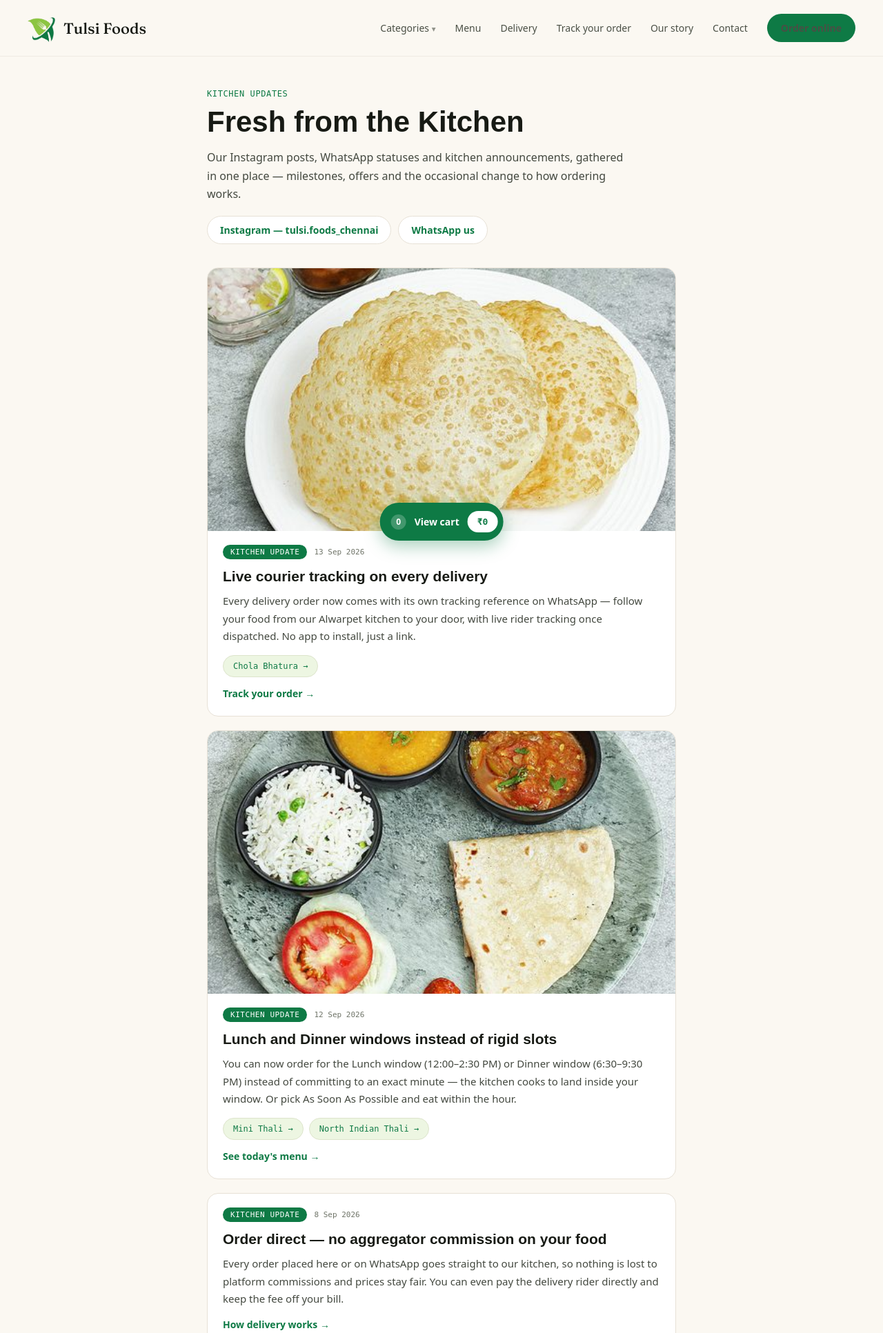
After one commit to rahullath/tulsi-foods, a FastAPI app: page /updates in a window 1280 px wide. The commit adds this page. Shown: the top 1933 px of the page at 69% size. Run offline with FastAPI, Linux system fonts and the light colour scheme; data comes from the database, SQL or seed files in the repository.

Commit message:
R2-4 Fresh from the Kitchen (/updates): file-backed Instagram/WhatsApp/announcement compilation (data/updates.json + validation), Blog JSON-LD, RSS feed, data-driven sitemap lastmod, landing Latest-updates teaser, footer links everywhere, llms.txt entry

```diff
--- a/app/main.py
+++ b/app/main.py
@@ -1,6 +1,7 @@
+import json
 import logging
 import re
-from datetime import date
+from datetime import date, datetime
 from pathlib import Path
 from urllib.parse import quote
 
@@ -9,6 +10,7 @@ from fastapi.responses import HTMLResponse, JSONResponse, PlainTextResponse, Res
 from fastapi.routing import APIRoute
 from fastapi.staticfiles import StaticFiles
 from fastapi.templating import Jinja2Templates
+from xml.sax.saxutils import escape as xml_escape
 from pydantic import BaseModel, Field
 
 from . import catalog, db, faqs, menu, orders, reviews
@@ -77,6 +79,51 @@ def all_categories() -> list[dict]:
     ]
 
 
+UPDATES_FILE = Path("data/updates.json")
+
+UPDATE_KIND_LABELS = {
+    "instagram": "Instagram", "whatsapp": "WhatsApp status", "update": "Kitchen update",
+    "offer": "Offer", "milestone": "Milestone",
+}
+
+
+def _display_date(iso: str) -> str:
+    try:
+        return datetime.strptime(iso, "%Y-%m-%d").strftime("%d %b %Y").lstrip("0")
+    except ValueError:
+        return iso
+
+
+def load_updates() -> list[dict]:
+    """Compilation of Instagram/WhatsApp posts + kitchen announcements for the
+    /updates page. File-backed so Mom adds entries without code changes;
+    photo/dish references are validated so a typo can't break the page."""
+    try:
+        raw = json.loads(UPDATES_FILE.read_text())
+    except (OSError, ValueError):
+        return []
+    photos = dish_photo_ids()
+    entries = []
+    for e in raw.get("entries", []):
+        if not e.get("date") or not e.get("title") or not e.get("text"):
+            continue
+        dishes = [d for d in (e.get("dishes") or []) if menu.get_item(d)]
+        entries.append({
+            "date": e["date"],
+            "date_display": _display_date(e["date"]),
+            "kind": e.get("kind") or "update",
+            "kind_label": UPDATE_KIND_LABELS.get(e.get("kind") or "update", "Update"),
+            "title": e["title"],
+            "text": e["text"],
+            "photo": e["photo"] if e.get("photo") in photos else None,
+            "dishes": [{"id": d, "name": menu.get_item(d)["name"]} for d in dishes],
+            "source": e.get("source") or None,
+            "source_label": e.get("source_label") or "See the original",
+        })
+    entries.sort(key=lambda e: e["date"], reverse=True)
+    return entries
+
+
 CATEGORY_BLURBS: dict[str, str] = {
     "Thalis & Combos": "The whole meal on one plate — phulka, dal, sabzi, rice, curd, salad and a sweet, assembled fresh the moment you order. The North Indian Thali is the restaurant's signature; the Mini Thali is the same idea, half the size.",
     "Parathas & Breads": "Hand-rolled parathas off the tawa, served with curd and pickle. Punjab-style, stuffed parathas, and plain variants that sit beside any sabzi.",
@@ -122,7 +169,7 @@ def landing_page(request: Request):
         request, "landing.html",
         {"picks": picks, "google_stats": google_stats, "google_review_link": GOOGLE_REVIEW_LINK,
          "faqs": faqs.landing_faqs(DELIVERY_ZONES, FREE_DELIVERY_ABOVE, price_range, bool(UPI_VPA)),
-         "categories": all_categories()},
+         "categories": all_categories(), "latest_updates": load_updates()[:3]},
     )
 
 
@@ -371,6 +418,58 @@ def bio_page(request: Request):
     return templates.TemplateResponse(request, "bio.html", {"recommendations": recommendations, "categories": all_categories()})
 
 
+@app.get("/updates", response_class=HTMLResponse)
+def updates_page(request: Request):
+    """Fresh from the Kitchen — compilation of Instagram/WhatsApp posts and
+    kitchen announcements. File-backed (data/updates.json) so new entries land
+    without code changes; gives crawlers fresh indexable content to chew on."""
+    updates = load_updates()
+    json_ld = {
+        "@context": "https://schema.org",
+        "@type": "Blog",
+        "name": "Fresh from the Kitchen — Tulsi Foods kitchen updates",
+        "url": f"{SITE_URL}/updates",
+        "blogPost": [
+            {
+                "@type": "BlogPosting",
+                "headline": u["title"],
+                "datePublished": u["date"],
+                "articleBody": u["text"],
+                **({"image": f"{SITE_URL}/static/img/dishes/{u['photo']}.jpg"} if u["photo"] else {}),
+                "author": {"@type": "Organization", "name": "Tulsi Foods"},
+            }
+            for u in updates
+        ],
+    }
+    return templates.TemplateResponse(
+        request, "updates.html",
+        {"updates": updates, "categories": all_categories(), "updates_json_ld": json_ld},
+    )
+
+
+@app.get("/updates.xml")
+def updates_rss():
+    """RSS feed of the same compilation — one more recrawl trigger for bots."""
+    items = []
+    for u in load_updates():
+        link = u["source"] or f"{SITE_URL}/updates"
+        items.append(
+            f"  <item>\n    <title>{xml_escape(u['title'])}</title>\n"
+            f"    <link>{xml_escape(link)}</link>\n"
+            f"    <guid>{xml_escape(link)}#{u['date']}</guid>\n"
+            f"    <pubDate>{u['date']}T06:00:00+05:30</pubDate>\n"
+            f"    <description>{xml_escape(u['text'])}</description>\n  </item>"
+        )
+    body = (
+        '<?xml version="1.0" encoding="UTF-8"?>\n<rss version="2.0">\n<channel>\n'
+        f"  <title>Fresh from the Kitchen — Tulsi Foods</title>\n"
+        f"  <link>{SITE_URL}/updates</link>\n"
+        "  <description>Instagram posts, WhatsApp statuses and kitchen announcements from Tulsi Foods, Mylapore.</description>\n"
+        + "\n".join(items) + "\n</channel>\n</rss>"
+    )
+    return Response(content=body, media_type="application/rss+xml")
+
+
 @app.get("/admin", response_class=HTMLResponse)
 def admin_page(request: Request):
     return templates.TemplateResponse(
@@ -457,6 +556,7 @@ def llms_txt():
         f"- [Track your order]({SITE_URL}/track): look up an order by tracking reference or phone",
         f"- [Delivery]({SITE_URL}/delivery): delivery areas, fees and timing",
         f"- [About]({SITE_URL}/about): the kitchen's story, reviews, and frequently asked questions",
+        f"- [Kitchen updates]({SITE_URL}/updates): Instagram posts, WhatsApp statuses and kitchen announcements",
         f"- [Privacy policy]({SITE_URL}/privacy-policy)",
         f"- [Refund &amp; cancellation policy]({SITE_URL}/refund-cancellation-policy)",
         "",
@@ -492,6 +592,14 @@ SITEMAP_TEMPLATES = {
     "/refund-cancellation-policy": "refund-cancellation-policy.html",
     "/track": "track-landing.html",
     "/404": "404.html",
+    "/updates": "updates.html",
+}
+
+
+# Sitemap freshness for data-backed pages: lastmod follows the newest of the
+# template and its data file, so new entries bump the date without a deploy.
+SITEMAP_DATA_FILES = {
+    "/updates": UPDATES_FILE,
 }
 
 
@@ -513,10 +621,15 @@ def sitemap_xml():
     entries = []
     for path in paths:
         lastmod_tag = ""
+        mtimes = []
         template_name = SITEMAP_TEMPLATES.get(path)
         if template_name:
-            mtime = (template_dir / template_name).stat().st_mtime
-            lastmod_tag = f"\n    <lastmod>{date.fromtimestamp(mtime).isoformat()}</lastmod>"
+            mtimes.append((template_dir / template_name).stat().st_mtime)
+        data_file = SITEMAP_DATA_FILES.get(path)
+        if data_file and data_file.exists():
+            mtimes.append(data_file.stat().st_mtime)
+        if mtimes:
+            lastmod_tag = f"\n    <lastmod>{date.fromtimestamp(max(mtimes)).isoformat()}</lastmod>"
         entries.append(f"  <url>\n    <loc>{SITE_URL}{path}</loc>{lastmod_tag}\n  </url>")
     menu_mtime = (Path("data/menu.json")).stat().st_mtime
     menu_items = [m for m in menu.load_menu() if not m["id"].endswith(menu.HALF_SUFFIX)]
--- a/app/templates/404.html
+++ b/app/templates/404.html
@@ -64,6 +64,6 @@ body { font-family: 'IBM Plex Sans', system-ui, sans-serif; background: var(--bg
 
 <div class="footer">
   <span>Tulsi Foods · 34 Murrays Gate Road, Alwarpet, Chennai 600018 · Mon–Sat 9 AM–9 PM, Sun 11 AM–9 PM</span>
-  <span><a href="/menu">Menu</a> · <a href="/delivery">Delivery areas</a> · <a href="/track">Track your order</a> · <a href="/about">Our story</a> · <a href="/privacy-policy">Privacy</a> · <a href="/refund-cancellation-policy">Refund policy</a></span>
+  <span><a href="/menu">Menu</a> · <a href="/delivery">Delivery areas</a> · <a href="/track">Track your order</a> · <a href="/about">Our story</a> · <a href="/updates">Kitchen updates</a> · <a href="/privacy-policy">Privacy</a> · <a href="/refund-cancellation-policy">Refund policy</a></span>
 </div>
 {% endblock %}
--- a/app/templates/about.html
+++ b/app/templates/about.html
@@ -192,7 +192,7 @@ section[id] { scroll-margin-top: 76px; }
 
 <div class="footer">
   <span>Tulsi Foods · 34 Murrays Gate Road, Alwarpet, Chennai 600018 · Mon–Sat 9 AM–9 PM, Sun 11 AM–9 PM</span>
-  <span><a href="/menu">Menu</a> · <a href="/delivery">Delivery areas</a> · <a href="/track">Track your order</a> · <a href="/about#contact">Contact</a> · <a href="/privacy-policy">Privacy</a> · <a href="/refund-cancellation-policy">Refund policy</a></span>
+  <span><a href="/menu">Menu</a> · <a href="/delivery">Delivery areas</a> · <a href="/track">Track your order</a> · <a href="/about#contact">Contact</a> · <a href="/updates">Kitchen updates</a> · <a href="/privacy-policy">Privacy</a> · <a href="/refund-cancellation-policy">Refund policy</a></span>
 </div>
 
 <script type="application/ld+json">
--- a/app/templates/bio.html
+++ b/app/templates/bio.html
@@ -165,7 +165,7 @@ body { font-family: 'IBM Plex Sans', system-ui, sans-serif; background: var(--bg
   </section>
 
   <div class="bio-footer">
-    <a href="/">Tulsi Foods full site →</a> &nbsp;·&nbsp; <a href="/menu">Menu</a> &nbsp;·&nbsp; <a href="/track">Track an order</a>
+    <a href="/">Tulsi Foods full site →</a> &nbsp;·&nbsp; <a href="/menu">Menu</a> &nbsp;·&nbsp; <a href="/track">Track an order</a> &nbsp;·&nbsp; <a href="/updates">Kitchen updates</a>
   </div>
 </div>
 {% endblock %}
--- a/app/templates/category.html
+++ b/app/templates/category.html
@@ -133,7 +133,7 @@ body { font-family: 'IBM Plex Sans', system-ui, sans-serif; background: var(--bg
 <div class="footer">
   <span>Tulsi Foods · 34 Murrays Gate Road, Alwarpet, Chennai 600018 · Mon–Sat 9 AM–9 PM, Sun 11 AM–9 PM</span>
   <span>{% for c in categories %}<a href="/category/{{ c.slug }}">{{ c.name }}</a>{% if not loop.last %}, {% endif %}{% endfor %}</span>
-  <span><a href="/menu">Menu</a> · <a href="/delivery">Delivery areas</a> · <a href="/track">Track your order</a> · <a href="/about">Our story</a> · <a href="/privacy-policy">Privacy</a> · <a href="/refund-cancellation-policy">Refund policy</a></span>
+  <span><a href="/menu">Menu</a> · <a href="/delivery">Delivery areas</a> · <a href="/track">Track your order</a> · <a href="/about">Our story</a> · <a href="/updates">Kitchen updates</a> · <a href="/privacy-policy">Privacy</a> · <a href="/refund-cancellation-policy">Refund policy</a></span>
 </div>
 
 <script type="application/ld+json">
--- a/app/templates/delivery.html
+++ b/app/templates/delivery.html
@@ -123,7 +123,7 @@ body { font-family: 'IBM Plex Sans', system-ui, sans-serif; background: var(--bg
 
 <div class="footer">
   <span>Tulsi Foods · 34 Murrays Gate Road, Alwarpet, Chennai 600018 · Mon–Sat 9 AM–9 PM, Sun 11 AM–9 PM</span>
-  <span><a href="/menu">Menu</a> · <a href="/track">Track your order</a> · <a href="/about">Our story</a> · <a href="/about#contact">Contact</a> · <a href="/privacy-policy">Privacy</a> · <a href="/refund-cancellation-policy">Refund policy</a></span>
+  <span><a href="/menu">Menu</a> · <a href="/track">Track your order</a> · <a href="/about">Our story</a> · <a href="/about#contact">Contact</a> · <a href="/updates">Kitchen updates</a> · <a href="/privacy-policy">Privacy</a> · <a href="/refund-cancellation-policy">Refund policy</a></span>
 </div>
 
 <script type="application/ld+json">
--- a/app/templates/item.html
+++ b/app/templates/item.html
@@ -122,6 +122,8 @@
     <a href="/">← Tulsi Foods home</a>
     <span class="mf-sep">·</span>
     <a href="/delivery">Delivery areas</a>
+    <span class="mf-sep">·</span>
+    <a href="/updates">Kitchen updates</a>
     <span class="mf-sep">·</span>
     <a href="/privacy-policy">Privacy policy</a>
     <span class="mf-sep">·</span>
--- a/app/templates/menu.html
+++ b/app/templates/menu.html
@@ -88,6 +88,8 @@
 
   <footer class="mf">
     <a href="/">← Tulsi Foods home</a>
+    <span class="mf-sep">·</span>
+    <a href="/updates">Kitchen updates</a>
     <span class="mf-sep">·</span>
     <a href="/privacy-policy">Privacy policy</a>
     <span class="mf-sep">·</span>
--- a/app/templates/privacy.html
+++ b/app/templates/privacy.html
@@ -6,7 +6,7 @@
 {% block canonical %}<link rel="canonical" href="https://tulsifoods.app/privacy-policy">{% endblock %}
 {% block body %}
 <main class="page">
-  <p><a href="/">← Back to Tulsi Foods</a></p>
+  <p><a href="/">← Back to Tulsi Foods</a> · <a href="/updates">Kitchen updates</a></p>
   <h1>Privacy Policy</h1>
   <p class="sub">Last updated: 13 August 2026</p>
 
--- a/app/templates/refund-cancellation-policy.html
+++ b/app/templates/refund-cancellation-policy.html
@@ -6,7 +6,7 @@
 {% block canonical %}<link rel="canonical" href="https://tulsifoods.app/refund-cancellation-policy">{% endblock %}
 {% block body %}
 <main class="page">
-  <p><a href="/">← Back to Tulsi Foods</a></p>
+  <p><a href="/">← Back to Tulsi Foods</a> · <a href="/updates">Kitchen updates</a></p>
   <h1>Refund &amp; Cancellation Policy</h1>
   <p class="sub">Last updated: 13 September 2026</p>
 
--- a/app/templates/track-landing.html
+++ b/app/templates/track-landing.html
@@ -112,7 +112,7 @@ button[disabled] { opacity: .5; cursor: default; }
 
 <div class="footer">
   <span>Tulsi Foods · 34 Murrays Gate Road, Alwarpet, Chennai 600018 · Mon–Sat 9 AM–9 PM, Sun 11 AM–9 PM</span>
-  <span><a href="/menu">Menu</a> · <a href="/delivery">Delivery areas</a> · <a href="/about">Our story</a> · <a href="/about#contact">Contact</a> · <a href="/privacy-policy">Privacy</a> · <a href="/refund-cancellation-policy">Refund policy</a></span>
+  <span><a href="/menu">Menu</a> · <a href="/delivery">Delivery areas</a> · <a href="/about">Our story</a> · <a href="/about#contact">Contact</a> · <a href="/updates">Kitchen updates</a> · <a href="/privacy-policy">Privacy</a> · <a href="/refund-cancellation-policy">Refund policy</a></span>
 </div>
 
 <script>
--- /dev/null
+++ b/app/templates/updates.html
@@ -0,0 +1,90 @@
+{% extends "base.html" %}
+{% block meta %}
+<meta name="description" content="Fresh from the Kitchen — Instagram posts, WhatsApp statuses and announcements from Tulsi Foods, Mylapore: 11 years, direct ordering, live courier tracking, Lunch and Dinner windows.">
+<title>Fresh from the Kitchen — Updates | Tulsi Foods, Mylapore Chennai</title>
+<link rel="alternate" type="application/rss+xml" title="Fresh from the Kitchen — Tulsi Foods" href="https://tulsifoods.app/updates.xml">
+<script type="application/ld+json">{{ updates_json_ld | tojson }}</script>
+{% endblock %}
+{% block canonical %}<link rel="canonical" href="https://tulsifoods.app/updates">{% endblock %}
+{% block styles %}{% endblock %}
+{% block body %}
+<style>
+:root { --g: #0E7A45; --sf: #E08A1E; --bg: #FBF8F2; --card: #fff; --border: #E7E1D6; --ink: #171A14; --sub: #6F7468; --line2: #EFEBE3; }
+* { box-sizing: border-box; margin: 0; }
+body { font-family: 'IBM Plex Sans', system-ui, sans-serif; background: var(--bg); color: var(--ink); }
+
+.page { max-width: 760px; margin: 0 auto; padding: 48px 40px 64px; }
+.page-tag { font: 500 12px/1 'IBM Plex Mono', monospace; color: var(--g); letter-spacing: .05em; text-transform: uppercase; }
+.page h1 { font-family: 'Bricolage Grotesque', sans-serif; font-size: clamp(30px, 4vw, 42px); margin: 12px 0 0; line-height: 1.08; }
+.page-sub { margin: 16px 0 0; font-size: 16px; line-height: 1.65; color: #43483F; max-width: 620px; }
+.page-sub a { color: var(--g); font-weight: 600; text-decoration: none; }
+.follow { margin-top: 18px; display: flex; gap: 10px; flex-wrap: wrap; }
+.follow a { font-size: 14px; font-weight: 600; color: var(--g); background: var(--card); border: 1px solid var(--border); border-radius: 999px; padding: 10px 18px; text-decoration: none; }
+.follow a:hover { border-color: var(--g); }
+
+.feed { margin-top: 34px; display: flex; flex-direction: column; gap: 20px; }
+.card { background: var(--card); border: 1px solid var(--border); border-radius: 16px; overflow: hidden; }
+.card-photo { aspect-ratio: 16 / 9; background: #F0F3E8; }
+.card-photo img { width: 100%; height: 100%; object-fit: cover; display: block; }
+.card-body { padding: 20px 22px 22px; }
+.card-meta { display: flex; align-items: center; gap: 10px; font: 500 11px/1 'IBM Plex Mono', monospace; }
+.card-kind { color: #fff; background: var(--g); border-radius: 999px; padding: 5px 11px; letter-spacing: .05em; text-transform: uppercase; }
+.card-kind.kind-offer { background: var(--sf); }
+.card-kind.kind-milestone { background: #5B6B45; }
+.card-date { color: var(--sub); }
+.card h2 { font-family: 'Bricolage Grotesque', sans-serif; font-size: 21px; margin: 12px 0 0; line-height: 1.25; }
+.card p { margin: 10px 0 0; font-size: 15px; line-height: 1.7; color: #43483F; }
+.card-related { margin-top: 14px; display: flex; flex-wrap: wrap; gap: 8px; }
+.card-related a { font: 500 12px/1 'IBM Plex Mono', monospace; color: var(--g); background: #EDF6E2; border: 1px solid #DDE4CC; border-radius: 999px; padding: 9px 14px; text-decoration: none; }
+.card-related a:hover { border-color: var(--g); }
+.card-source { display: inline-block; margin-top: 14px; font-size: 14px; font-weight: 600; color: var(--g); text-decoration: none; }
+.card-source:hover { text-decoration: underline; }
+
+.footer { padding: 26px 40px 34px; font-size: 13px; color: var(--sub); max-width: 1200px; margin: 0 auto; display: flex; flex-direction: column; gap: 8px; }
+.footer a { color: var(--g); text-decoration: none; }
+
+@media (max-width: 768px) {
+  .page { padding: 32px 18px 48px; }
+  .card-body { padding: 16px 18px 18px; }
+  .footer { padding: 20px 18px 30px; }
+}
+</style>
+
+<div class="page">
+  <div class="page-tag">Kitchen updates</div>
+  <h1>Fresh from the Kitchen</h1>
+  <p class="page-sub">Our Instagram posts, WhatsApp statuses and kitchen announcements, gathered in one place — milestones, offers and the occasional change to how ordering works.</p>
+  <div class="follow">
+    <a href="https://www.instagram.com/tulsi.foods_chennai/" target="_blank" rel="noopener">Instagram — tulsi.foods_chennai</a>
+    <a href="https://wa.me/919940062840?text=Hi%2C%20I%20want%20to%20place%20an%20order." target="_blank" rel="noopener">WhatsApp us</a>
+  </div>
+
+  <div class="feed">
+    {% for u in updates %}
+    <article class="card">
+      {% if u.photo %}
+      <div class="card-photo"><img src="/static/img/dishes/{{ u.photo }}.jpg" alt="{{ u.title }}, Tulsi Foods Mylapore" loading="lazy"></div>
+      {% endif %}
+      <div class="card-body">
+        <div class="card-meta"><span class="card-kind kind-{{ u.kind }}">{{ u.kind_label }}</span><span class="card-date">{{ u.date_display }}</span></div>
+        <h2>{{ u.title }}</h2>
+        <p>{{ u.text }}</p>
+        {% if u.dishes %}
+        <div class="card-related">
+          {% for d in u.dishes %}<a href="/menu/{{ d.id }}">{{ d.name }} &rarr;</a>{% endfor %}
+        </div>
+        {% endif %}
+        {% if u.source %}
+        <a class="card-source" href="{{ u.source }}" {% if u.source.startswith('http') %}target="_blank" rel="noopener"{% endif %}>{{ u.source_label }} &rarr;</a>
+        {% endif %}
+      </div>
+    </article>
+    {% endfor %}
+  </div>
+</div>
+
+<div class="footer">
+  <span><a href="/menu">Menu</a> · <a href="/delivery">Delivery areas</a> · <a href="/track">Track your order</a> · <a href="/about">Our story</a> · <a href="/about#contact">Contact</a> · <a href="/updates">Kitchen updates</a> · <a href="/privacy-policy">Privacy</a> · <a href="/refund-cancellation-policy">Refund policy</a></span>
+  <span>Tulsi Foods · 34 Murrays Gate Road, Alwarpet, Chennai 600018 · Mon–Sat 9 AM–9 PM, Sun 11 AM–9 PM</span>
+</div>
+{% endblock %}
```
Also changed, not shown: app/templates/landing.html (+21 -1 lines), data/updates.json (added, +45 -0 lines), docs/ROADMAP.md (+11 -11 lines).
